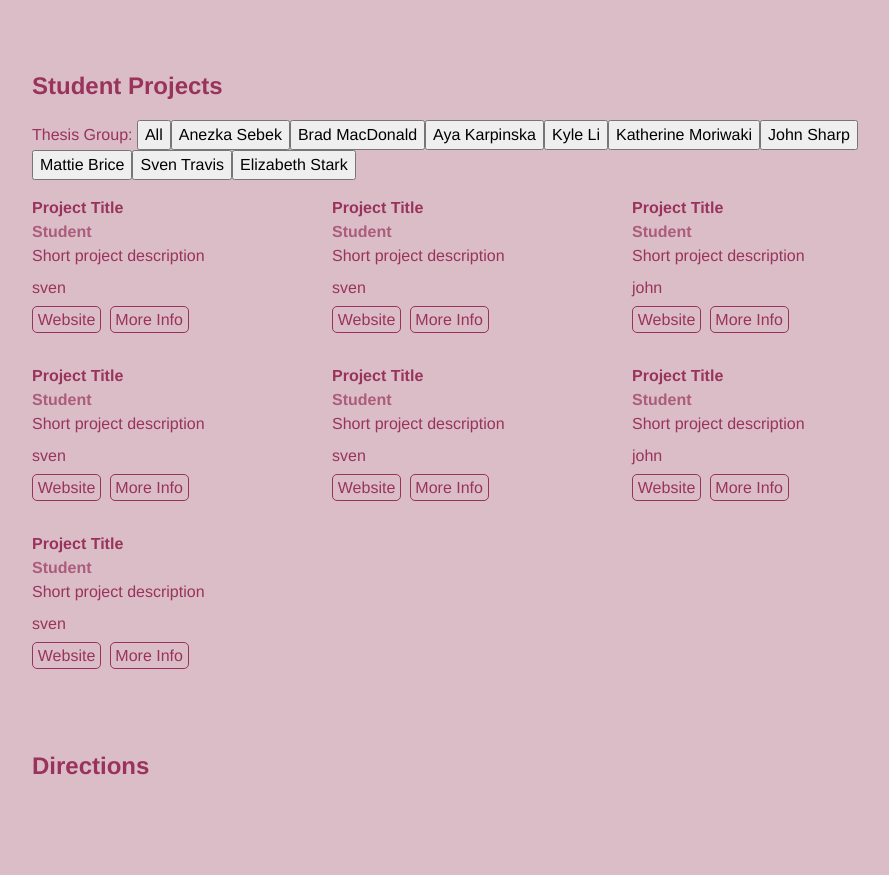
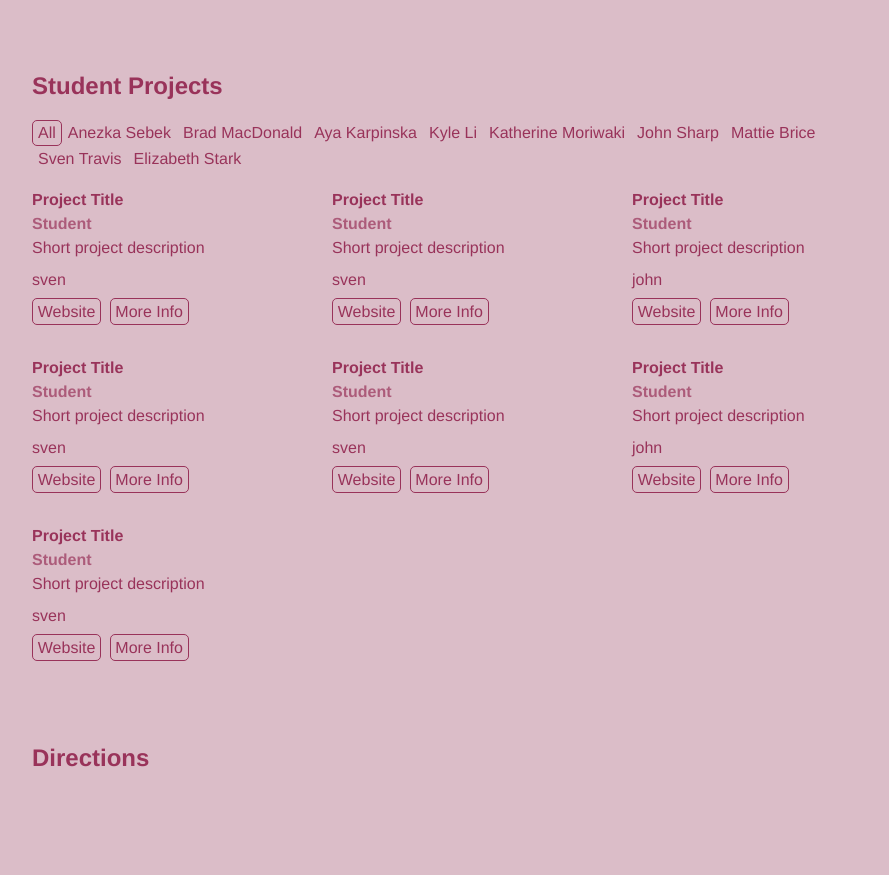
Before and after one commit to zachkrall/mfadt-thesis-popup-2019, a Vue app: page / in a window 1280 px wide. Shown: the part 920-1795 px from the top of the page, without its empty margins (174-1063 px from the left). Built offline with nearby package versions, Linux system fonts and the light colour scheme.

Commit message:
added border animation

```diff
--- a/src/sections/Projects.vue
+++ b/src/sections/Projects.vue
@@ -2,17 +2,17 @@
   <section id="projects">
     <h1>Student Projects</h1>
     <div class="filter">
-      Thesis Group:
-      <button v-on:click="filter()">All</button>
-      <button v-on:click="filter('anezka')">Anezka Sebek</button>
-      <button v-on:click="filter('brad')">Brad MacDonald</button>
-      <button v-on:click="filter('aya')">Aya Karpinska</button>
-      <button v-on:click="filter('kyle')">Kyle Li</button>
-      <button v-on:click="filter('katherine')">Katherine Moriwaki</button>
-      <button v-on:click="filter('john')">John Sharp</button>
-      <button v-on:click="filter('mattie')">Mattie Brice</button>
-      <button v-on:click="filter('sven')">Sven Travis</button>
-      <button v-on:click="filter('elizabeth')">Elizabeth Stark</button>
+      <div id="border"></div>
+      <button id="all-button" v-on:click="filter">All</button>
+      <button data-thesis="anezka" v-on:click="filter">Anezka Sebek</button>
+      <button data-thesis="brad" v-on:click="filter">Brad MacDonald</button>
+      <button data-thesis="aya" v-on:click="filter">Aya Karpinska</button>
+      <button data-thesis="kyle" v-on:click="filter">Kyle Li</button>
+      <button data-thesis="katherine" v-on:click="filter">Katherine Moriwaki</button>
+      <button data-thesis="john" v-on:click="filter">John Sharp</button>
+      <button data-thesis="mattie" v-on:click="filter">Mattie Brice</button>
+      <button data-thesis="sven" v-on:click="filter">Sven Travis</button>
+      <button data-thesis="elizabeth" v-on:click="filter">Elizabeth Stark</button>
     </div>
     <div class="grid">
       <div v-for="p in visible">
@@ -46,7 +46,23 @@ export default {
     }
   },
   methods: {
-    filter(label){
+    filter(event){
+      console.log(event);
+      let e = event;
+      let t = e.target.offsetTop;
+      let l = e.target.offsetLeft;
+      let h = e.target.clientHeight;
+      let w = e.target.clientWidth;
+
+      let b = document.getElementById('border');
+
+      let label = e.target.getAttribute('data-thesis');
+
+      b.style.width = w + 'px';
+      b.style.height = h + 'px';
+      b.style.top = t + 'px';
+      b.style.left = l + 'px';
+
       if( !label ){
         this.visible = this.projects;
       } else {
@@ -55,6 +71,20 @@ export default {
         });
       }
     }
+  },
+  mounted: function (){
+    let e = document.getElementById('all-button');
+    let t = e.offsetTop;
+    let l = e.offsetLeft;
+    let h = e.clientHeight;
+    let w = e.clientWidth;
+
+    let b = document.getElementById('border');
+
+    b.style.width = w + 'px';
+    b.style.height = h + 'px';
+    b.style.top = t + 'px';
+    b.style.left = l + 'px';
   }
 };
 </script>
@@ -104,4 +134,22 @@ a.btn:hover{
   background: var(--text);
   color: var(--bg);
 }
+
+button{
+  font-size:inherit;
+  color:inherit;
+  border:0;
+  background:transparent;
+  cursor:pointer;
+}
+div.filter{
+}
+div#border{
+  position:absolute;
+  top:0;left:0;
+  width:0;height:0;
+  border:1px solid var(--text);
+  border-radius:5px;
+  transition:all ease 0.3s;
+}
 </style>
```
